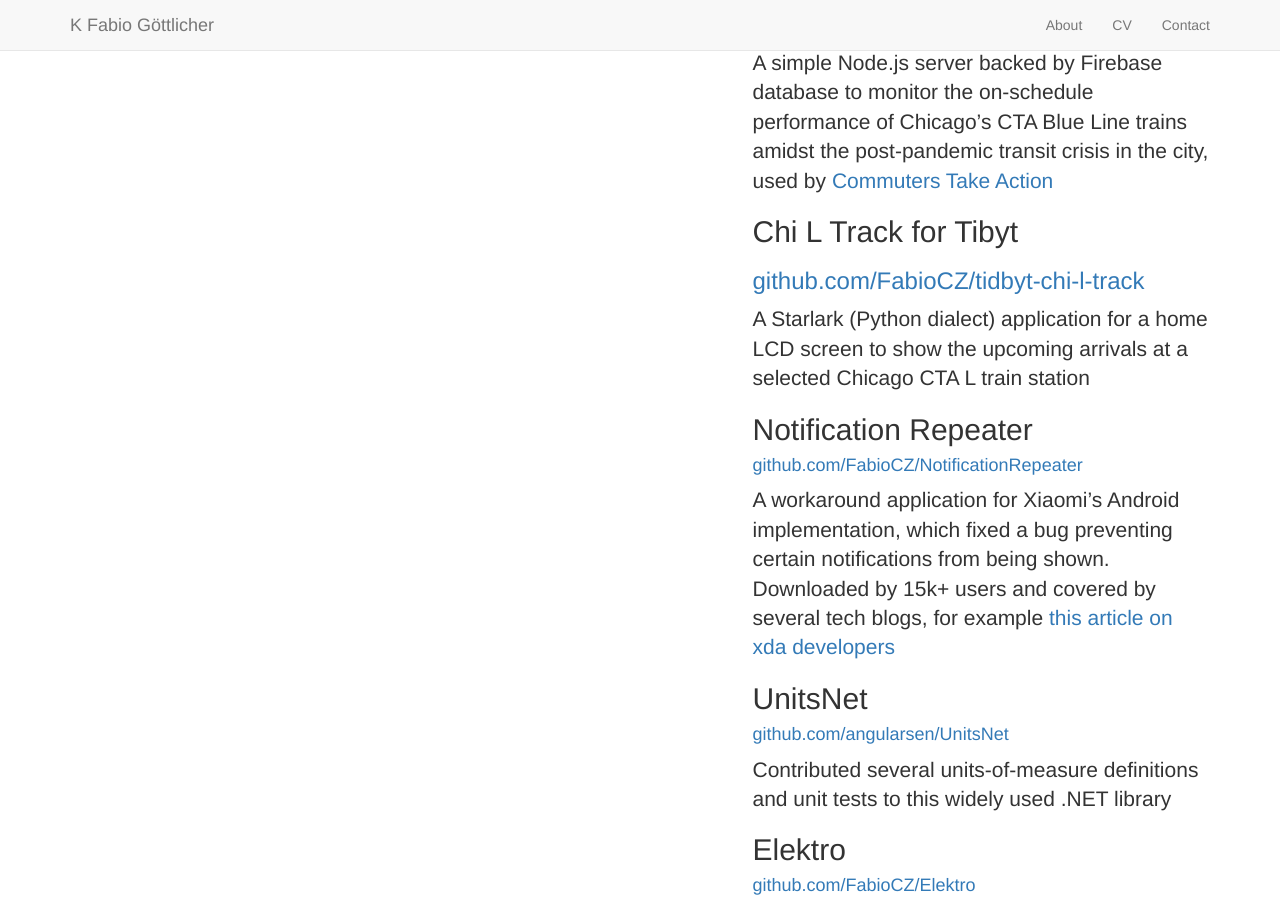
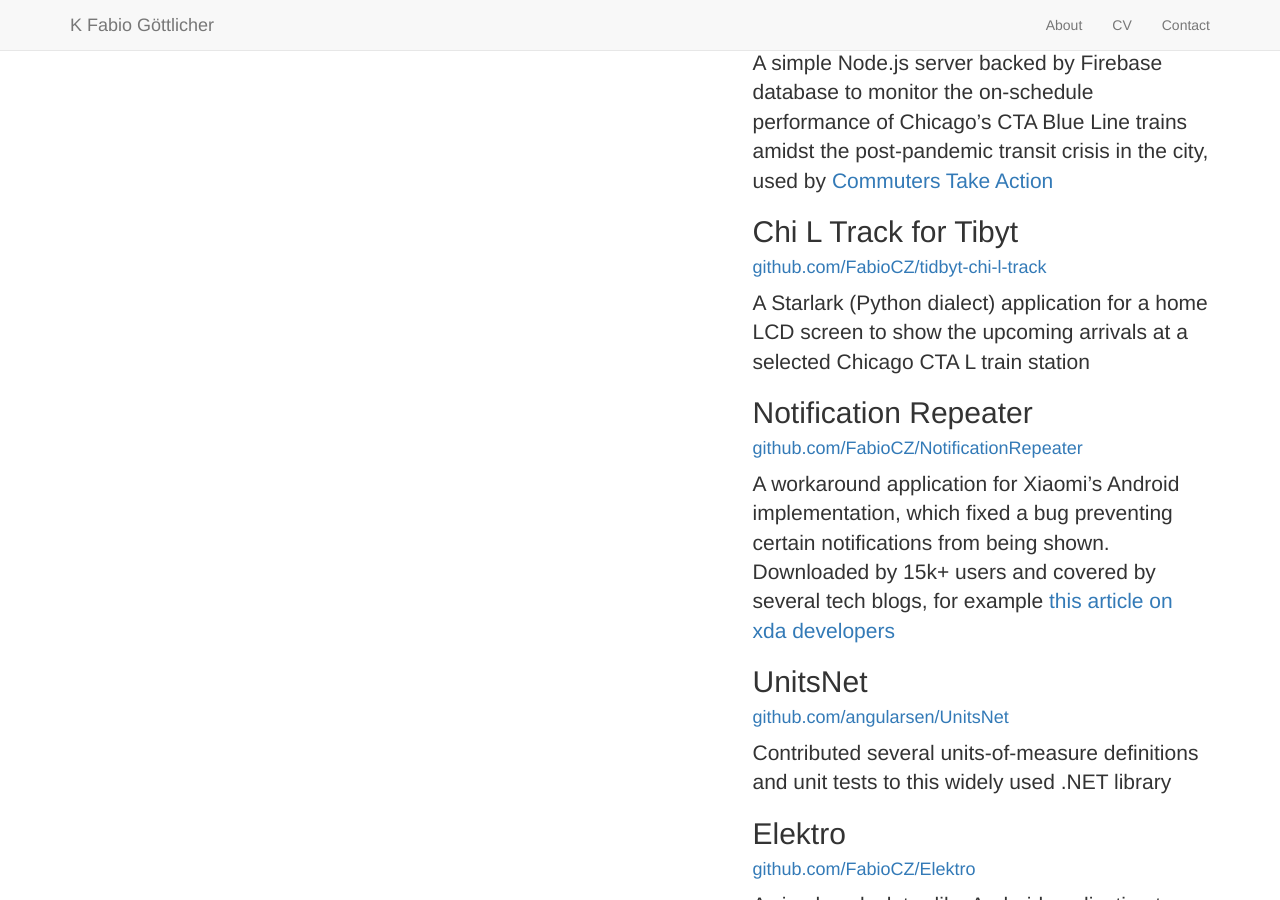
Before and after one commit to FabioCZ/Fabiocz.github.io, a Jekyll site: the page built from _posts/2018-01-13-cv-4projects.markdown, in a window 1280 px wide and 900 px high, scrolled down 5970 px. Built offline with Jekyll 4.4.1, drawn with Linux system fonts in a browser that asks for light colours; nearby versions of some CDN libraries; library files that are not in the unit come from our copies.

```diff
--- a/_posts/2018-01-13-cv-4projects.markdown
+++ b/_posts/2018-01-13-cv-4projects.markdown
@@ -12,7 +12,7 @@ description: |
 A simple Node.js server backed by Firebase database to monitor the on-schedule performance of Chicago's CTA Blue Line trains amidst the post-pandemic transit crisis in the city, used by [Commuters Take Action](https://ctaction.org)
 
 ## Chi L Track for Tibyt
-### [github.com/FabioCZ/tidbyt-chi-l-track](https://github.com/FabioCZ/tidbyt-chi-l-track)
+#### [github.com/FabioCZ/tidbyt-chi-l-track](https://github.com/FabioCZ/tidbyt-chi-l-track)
 
 A Starlark (Python dialect) application for a home LCD screen to show the upcoming arrivals at a selected Chicago CTA L train station
 
```
